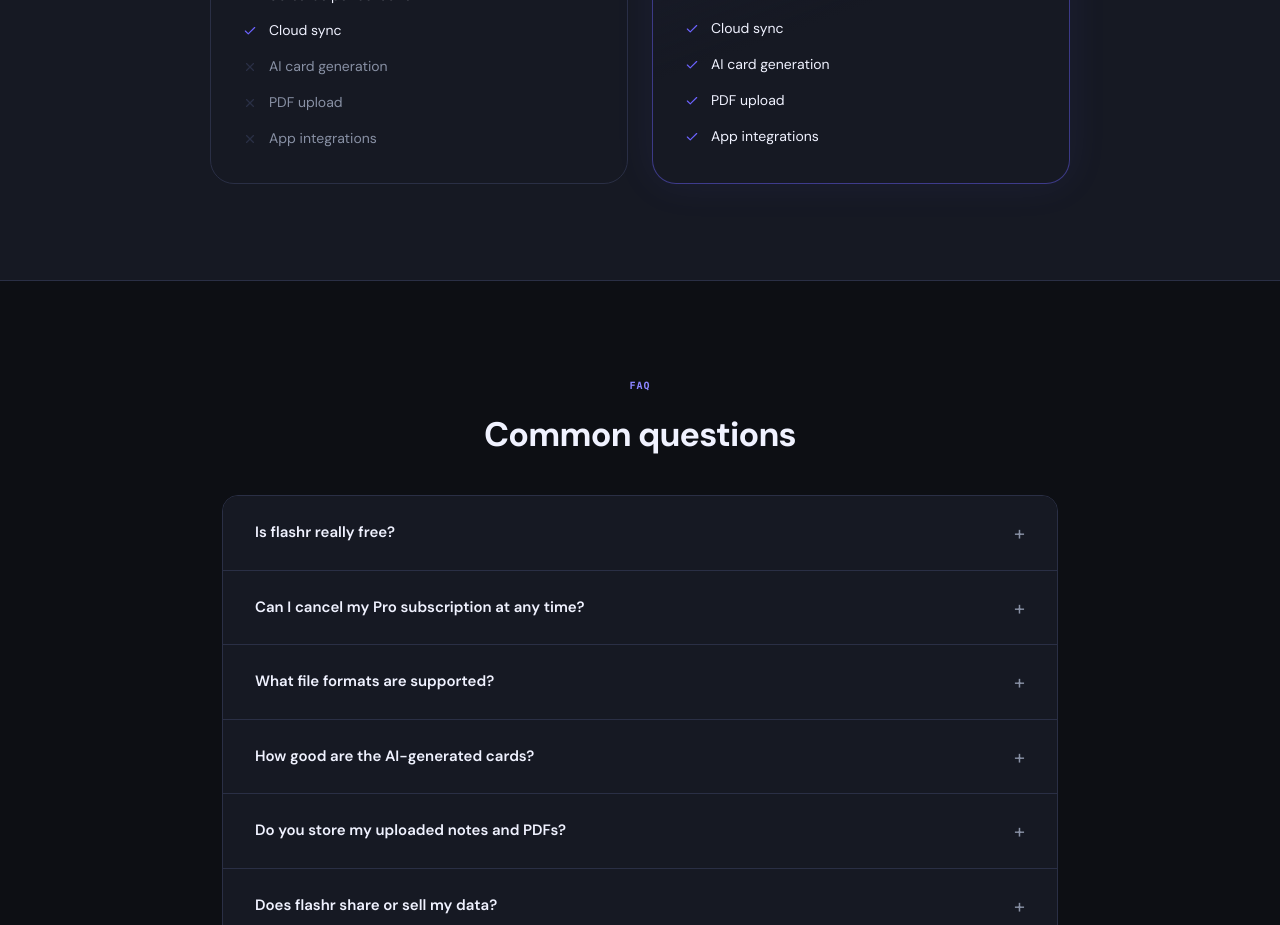
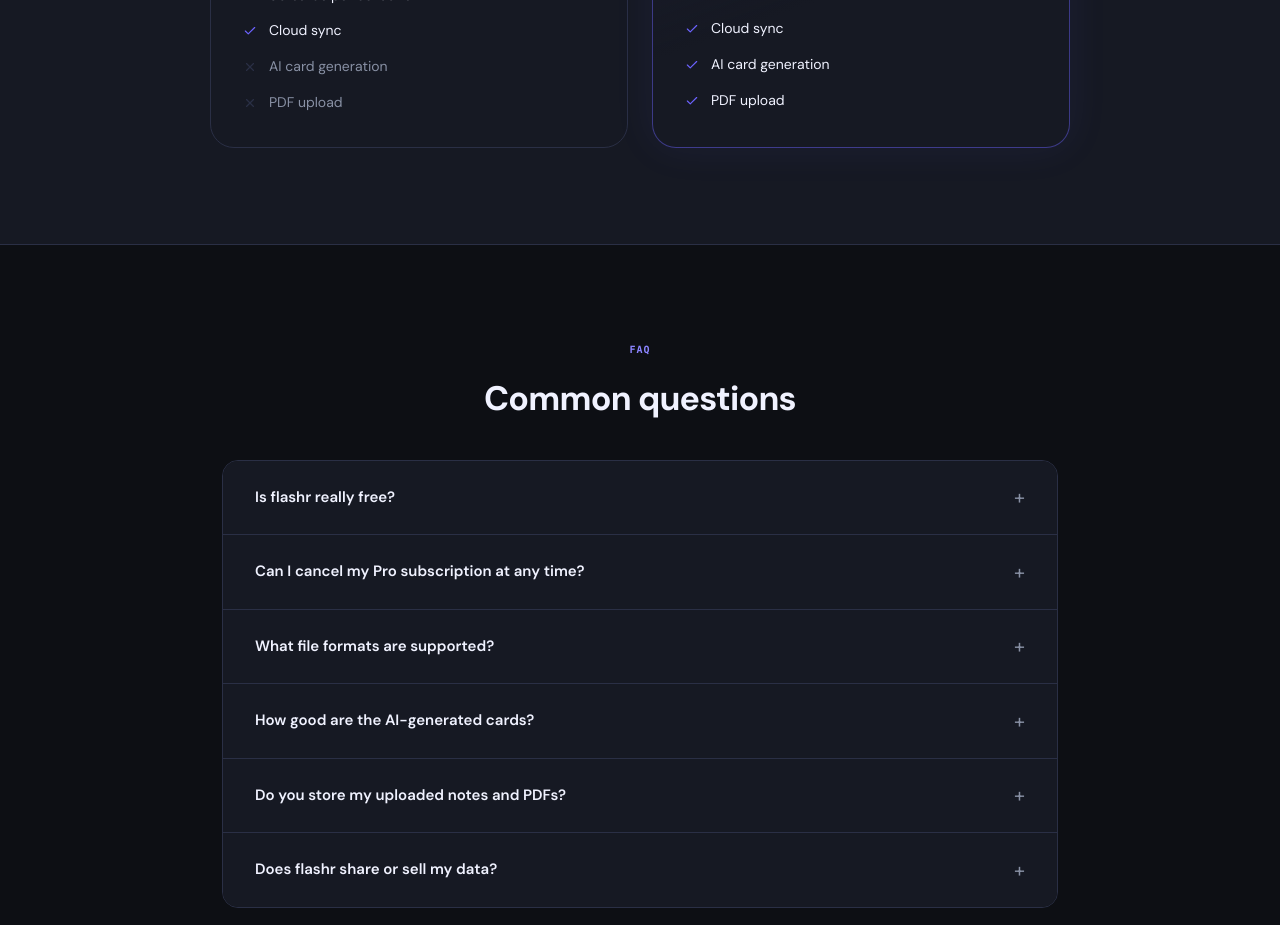
Before and after one commit to schmenniooo/flashr, a React (Vite) app in the folder web/: page / in a window 1280 px wide. Shown: the part 2320-3245 px from the top of the page. Built offline with nearby package versions, Linux system fonts and the light colour scheme; no server answers.

Commit message:
app integrations removed

```diff
--- a/web/src/pages/Landing.tsx
+++ b/web/src/pages/Landing.tsx
@@ -187,7 +187,6 @@ export function Landing() {
                 <li><Check size={14} strokeWidth={2} className="landing-feat-yes" /> Cloud sync</li>
                 <li><X size={14} strokeWidth={2} className="landing-feat-no" /> AI card generation</li>
                 <li><X size={14} strokeWidth={2} className="landing-feat-no" /> PDF upload</li>
-                <li><X size={14} strokeWidth={2} className="landing-feat-no" /> App integrations</li>
               </ul>
             </div>
 
@@ -216,7 +215,6 @@ export function Landing() {
                 <li><Check size={14} strokeWidth={2} className="landing-feat-yes" /> Cloud sync</li>
                 <li><Check size={14} strokeWidth={2} className="landing-feat-yes" /> AI card generation</li>
                 <li><Check size={14} strokeWidth={2} className="landing-feat-yes" /> PDF upload</li>
-                <li><Check size={14} strokeWidth={2} className="landing-feat-yes" /> App integrations</li>
               </ul>
             </div>
 
```
